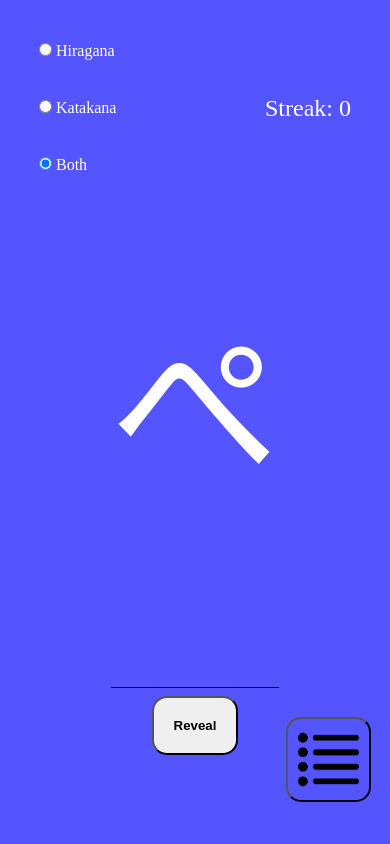
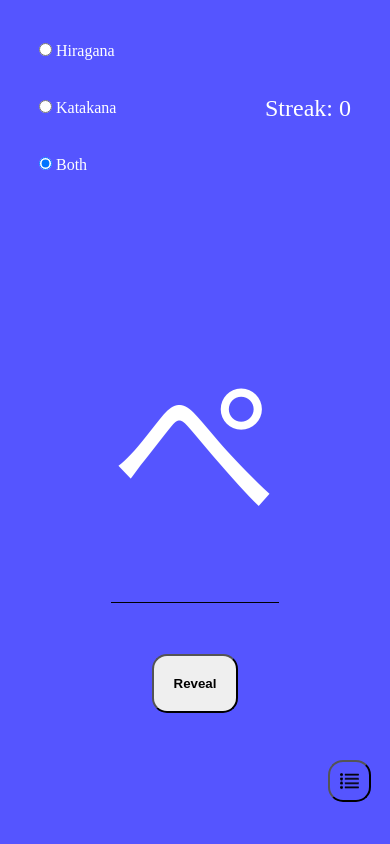
Before and after one commit to Han4578/Japanese-flashcards, a plain HTML site: page index.html in a window 390 px wide. Drawn offline with Linux system fonts and the light colour scheme.

Commit message:
optimized mobile view

```diff
--- a/script.js
+++ b/script.js
@@ -23,7 +23,7 @@ let kanas = hiragana.concat(katakana)
 
 input.addEventListener("input", () => {
     let val = input.value.trim()
-    if (val == ans) {
+    if (val  == ans) {
         nextWord()
         input.value = ""
         streakDiv.innerText = ++streak
@@ -33,7 +33,7 @@ input.addEventListener("input", () => {
 input.addEventListener("keydown", (e) => {
     if (e.key == "Enter") {
         let val = input.value
-        if (val == ans) {
+        if (val.toLowerCase() == ans) {
             streakDiv.innerText = ++streak
             nextWord()
             input.value = ""
--- a/style.css
+++ b/style.css
@@ -57,7 +57,7 @@ hr {
 }
 
 .text {
-    aspect-ratio: 1;
+    width: 100vw;
     height: 50vh;
     justify-content: center;
     align-items: center;
@@ -193,4 +193,21 @@ hr {
     body {
         gap: 1vh;
     }
+
+    .list-button {
+        height: 5vh;
+    }
+
+    .list {
+        width: 90vw;
+    }
+
+    .text {
+        margin-top: 20vh;
+        height: 20vh;
+    }
+
+    .ans {
+        margin-bottom: 5vh;
+    }
 }
```
